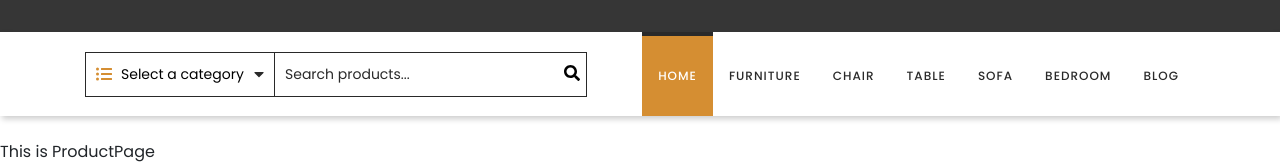
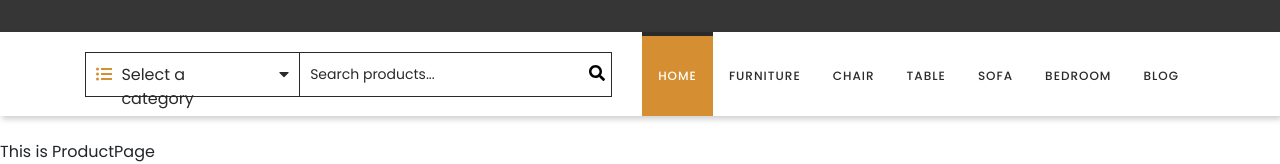
Before and after one commit to grzegorz-jodlowski/furniture-shop, a React (Create React App) app: page /product/1 in a window 1280 px wide. Shown: the part 169-333 px from the top of the page. Built offline with nearby package versions, Linux system fonts and the light colour scheme.

Commit message:
add expended category selection in the search

```diff
--- a/src/components/features/ProductSearch/ProductSearch.js
+++ b/src/components/features/ProductSearch/ProductSearch.js
@@ -10,9 +10,17 @@ const ProductSearch = () => (
   <form action='' className={styles.root}>
     <div className={styles.category}>
       <FontAwesomeIcon className={styles.icon} icon={faListUl} />
-      <select name='' id=''>
-        <option value=''>Select a category</option>
-      </select>
+      <ul className={styles.list}>
+        <li className={styles.listCategory}>
+          <a value='Select a category'>Select a category</a>
+        </li>
+        <li className={styles.activeList}>
+          <a value=''>category one</a>
+        </li>
+        <li className={styles.activeList}>
+          <a value=''>category two</a>
+        </li>
+      </ul>
       <FontAwesomeIcon className={styles.icon} icon={faCaretDown} />
     </div>
     <div className={styles.searchField}>
--- a/src/components/features/ProductSearch/ProductSearch.module.scss
+++ b/src/components/features/ProductSearch/ProductSearch.module.scss
@@ -11,6 +11,42 @@
     display: flex;
     align-items: center;
     position: relative;
+
+    .list {
+      margin: 0;
+      position: relative;
+      z-index: 1;
+      height: 100%;
+      width:100%;
+      list-style-type: none;
+        .listCategory {
+          display: block;
+          border: none;
+          background-color: transparent;
+          left:-20%;
+          padding-right:10px;
+        }
+
+        li {
+          position: relative;
+          padding: 10px 0 0 30px;
+          width: 100%;
+          height: 100%;
+          border:  0.5px dotted $mediumLightGray;
+          background-color: $white;
+          display: none;
+        }
+    }
+
+    .list:hover {
+      .activeList {
+        display: block;
+        &:hover {
+          background-color: $primary;
+          color: $white;
+        }
+      }
+    }
 
     .icon:first-child {
       color: $primary;
@@ -34,10 +70,6 @@
       z-index: 1;
       font-size: 14px;
       outline: none;
-
-      &:hover {
-        cursor: pointer;
-      }
     }
   }
 
--- a/src/styles/settings.scss
+++ b/src/styles/settings.scss
@@ -82,8 +82,9 @@ $base-padding: 24px;
 
 %hoverAnimation {
     transition:
-    background-color 250ms linear,
-    color 250ms linear,
-    border-color 250ms linear;
+    250ms;
+    //background-color 250ms linear,
+    //color 250ms linear,
+    //border-color 250ms linear;
     transform: translate(0, -10px);
 }
```
